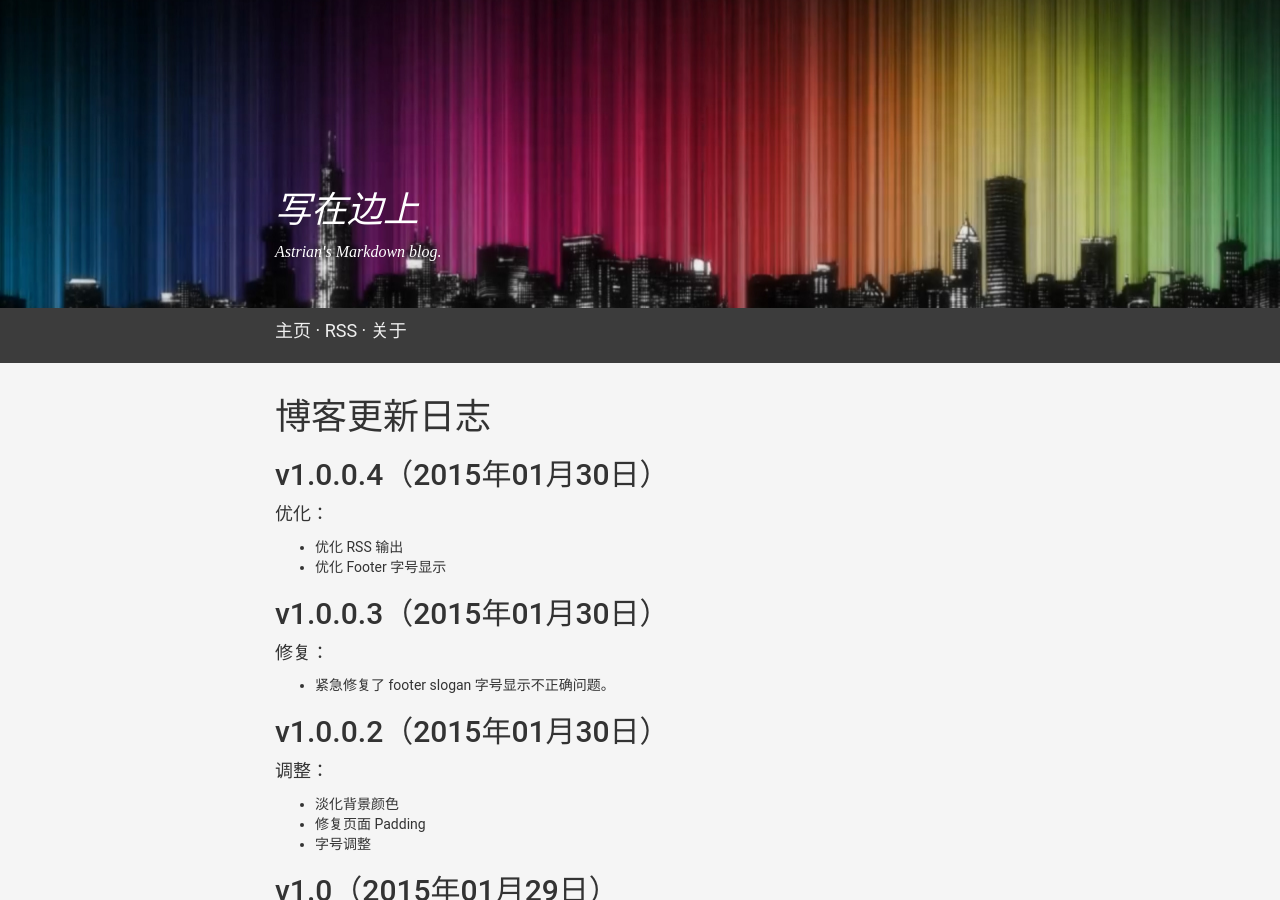
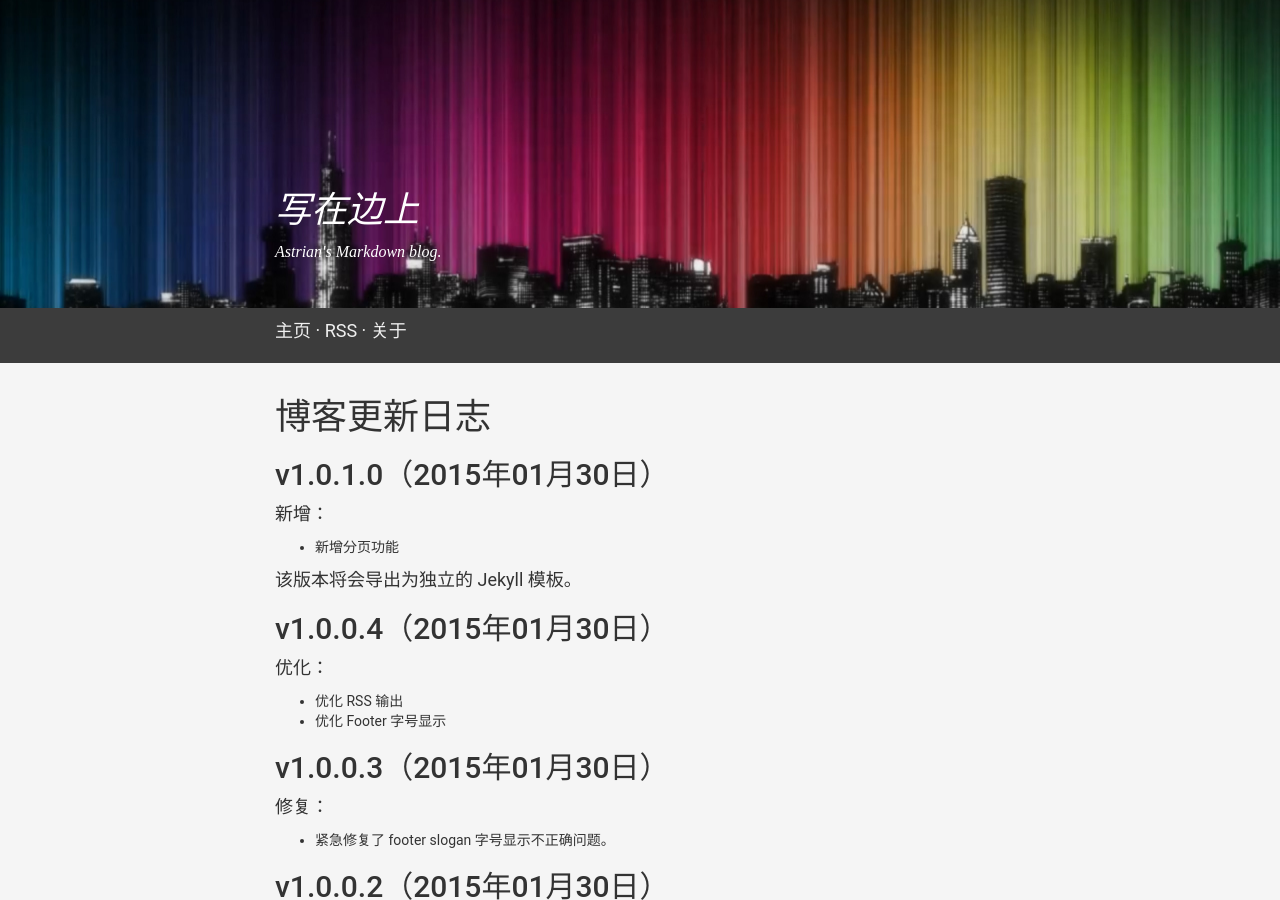
Before and after one commit to zqm1999/zqm1999.github.io, a Jekyll site: the page built from Whatsnew.md, in a window 1280 px wide and 900 px high. Built offline with Jekyll 4.4.1, drawn with Linux system fonts in a browser that asks for light colours; nearby versions of some CDN libraries; some web fonts are replaced; Markdown is read by kramdown in place of the engine named in the settings.

Commit message:
版本更新

```diff
--- a/Whatsnew.md
+++ b/Whatsnew.md
@@ -4,6 +4,14 @@ title: 博客更新日志
 ---
 
 # 博客更新日志
+
+## v1.0.1.0（2015年01月30日）
+
+新增：
+
+- 新增分页功能
+
+该版本将会导出为独立的 Jekyll 模板。
 
 ## v1.0.0.4（2015年01月30日）
 
```
